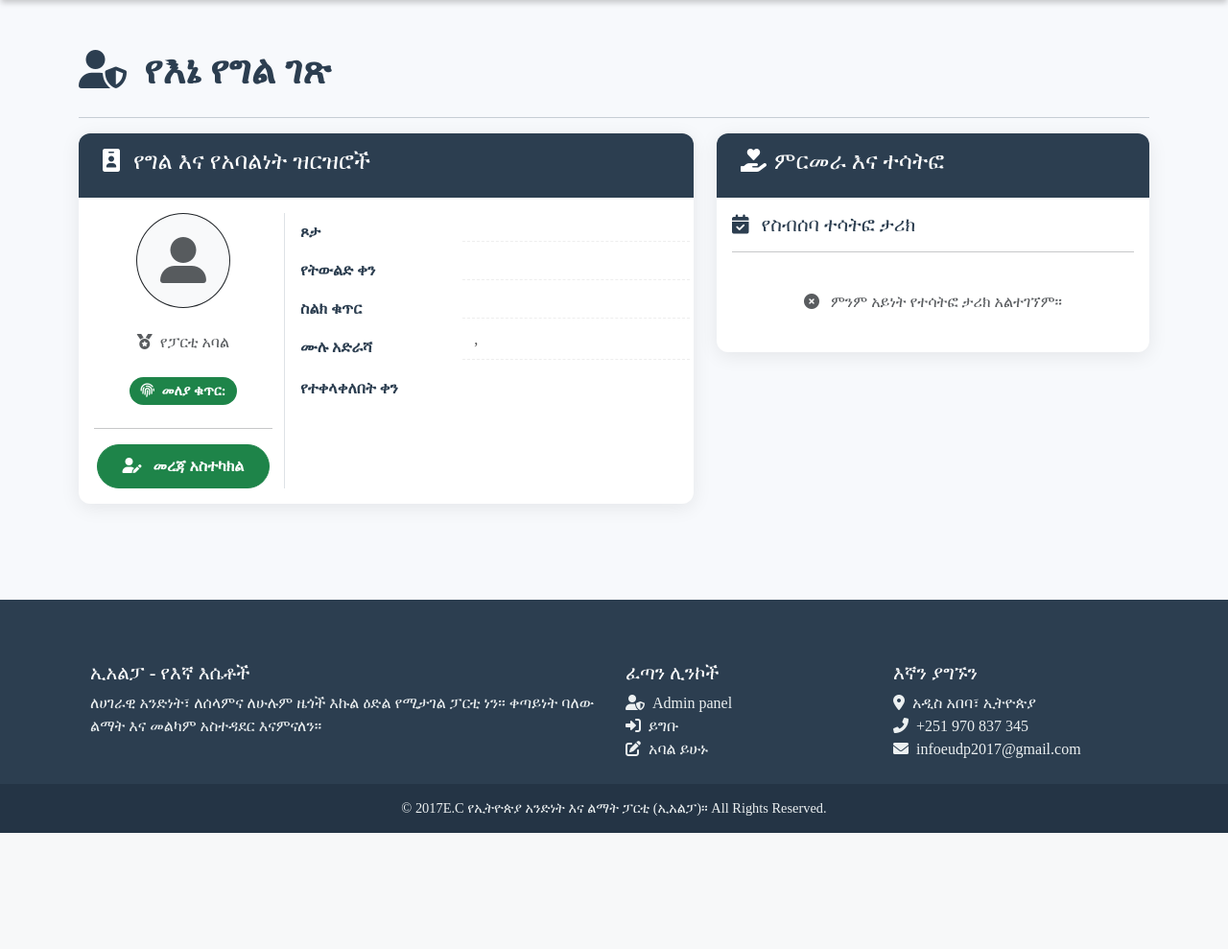
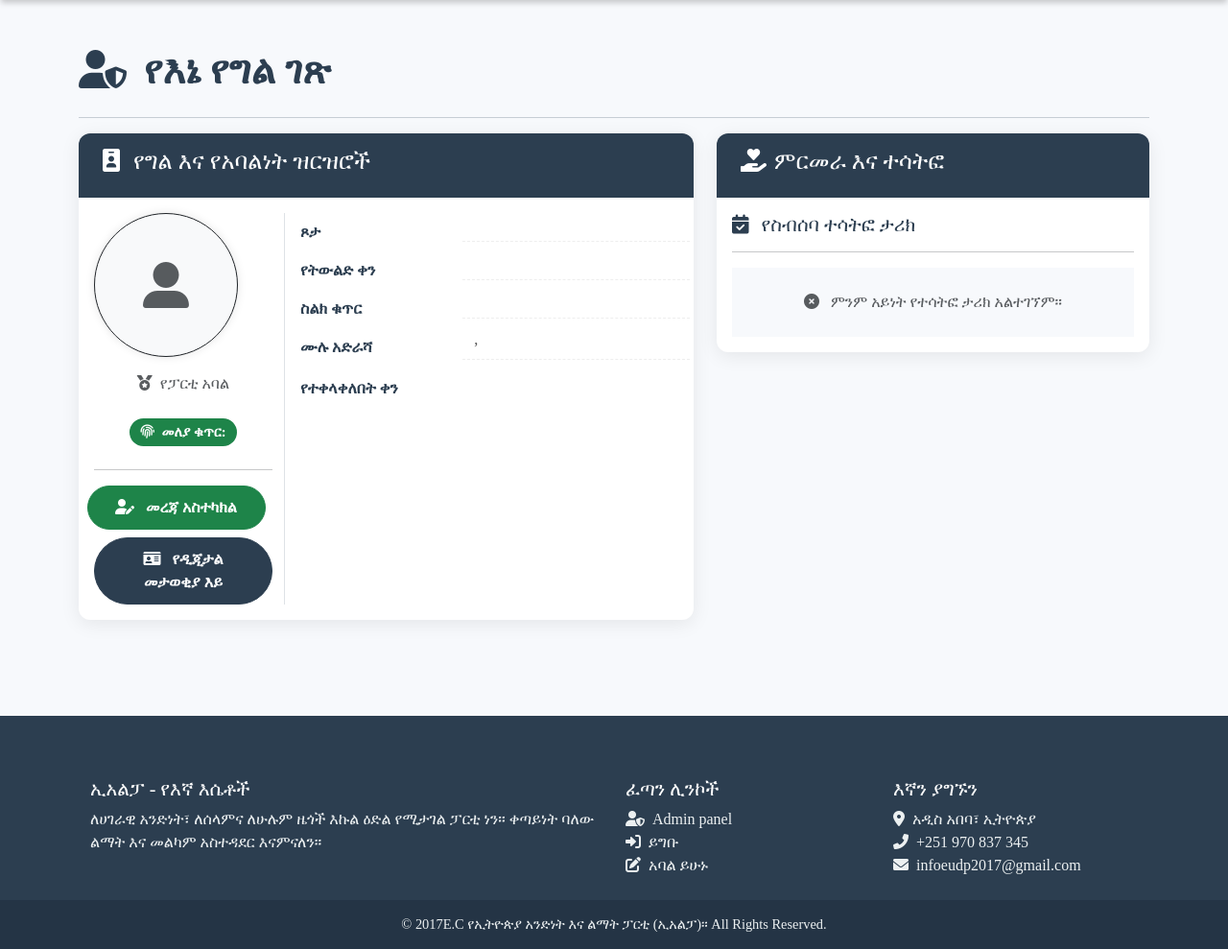
Before and after one commit to eudp-admin/eudp-members-Statistics, a Django app: template members/templates/members/profile.html in a window 1280 px wide. Shown: the part 70-1059 px from the top of the page at 96% size. Before the commit the page ends 938 px from the top, so only its background shows below. Run offline with Django 5.2, Linux system fonts and the light colour scheme; the template is opened without the code that fills it, so the values that code supplies are empty; some web fonts are replaced.

Commit message:
Update profile.html

```diff
--- a/members/templates/members/profile.html
+++ b/members/templates/members/profile.html
@@ -35,7 +35,8 @@
         width: 150px;
         height: 150px;
         object-fit: cover;
-        border: 3px solid var(--party-dark-bg); /* ጥቁር/ሰማያዊ ቀለበት */
+        /* የቦርደር ቀለም ጥቁር/ሰማያዊ ነው */
+        border: 3px solid var(--party-dark-bg);
         box-shadow: 0 0 10px rgba(0, 0, 0, 0.1);
     }
 
@@ -62,10 +63,12 @@
         font-size: 0.9rem;
         padding: 0.5em 0.8em;
         border-radius: 50px;
+        white-space: nowrap; /* ጽሁፉ እንዳይሰበር */
     }
 
-    /* የአዝራር ዘይቤ */
-    .btn-edit {
+    /* አዝራር ዘይቤዎች */
+    /* 1. መረጃ አስተካክል (ዋናው ቀለም - አረንጓዴ) */
+    .btn-edit-main {
         background-color: var(--party-primary-color);
         border-color: var(--party-primary-color);
         color: white;
@@ -73,10 +76,28 @@
         border-radius: 50px;
         padding: 10px 25px;
         transition: all 0.3s;
+        margin-right: 15px; /* ከሁለተኛው አዝራር ጋር ክፍተት */
     }
-    .btn-edit:hover {
+    .btn-edit-main:hover {
         background-color: var(--party-secondary-color);
         border-color: var(--party-secondary-color);
+        transform: translateY(-2px);
+    }
+
+    /* 2. መታወቂያ (ሁለተኛው ቀለም - ጨለማ) */
+    .btn-id-card {
+        background-color: var(--party-dark-bg);
+        border-color: var(--party-dark-bg);
+        color: white;
+        font-weight: 600;
+        border-radius: 50px;
+        padding: 10px 25px;
+        transition: all 0.3s;
+    }
+    .btn-id-card:hover {
+        background-color: #34495e;
+        border-color: #34495e;
+        transform: translateY(-2px);
     }
 
     /* የስብሰባ ዝርዝር */
@@ -86,6 +107,7 @@
         border-radius: 4px;
         padding: 12px;
         background-color: #fff;
+        box-shadow: 0 1px 3px rgba(0,0,0,0.05);
     }
 </style>
 
@@ -106,10 +128,11 @@
                         {% if member.photo %}
                             <img src="{{ member.photo.url }}" alt="{{ member.full_name }}" class="img-fluid rounded-circle mb-3 profile-photo">
                         {% else %}
-                            <div class="mb-3 d-inline-block p-4 bg-light rounded-circle border border-dark">
+                            <div class="mb-3 d-inline-block p-4 bg-light rounded-circle border border-dark profile-photo d-flex align-items-center justify-content-center">
                                 <i class="fas fa-user-alt fa-3x text-muted"></i>
                             </div>
                         {% endif %}
+
                         <h4 class="card-title" style="color: var(--party-dark-bg); font-weight: 600;">{{ member.full_name }}</h4>
                         <p class="text-muted"><i class="fas fa-medal me-1"></i> {{ member.party_role|default:"የፓርቲ አባል" }}</p>
 
@@ -118,9 +141,15 @@
                         </span>
 
                         <hr class="mt-4">
-                        <a href="{% url 'profile_update' %}" class="btn btn-edit">
-                            <i class="fas fa-user-edit me-2"></i> መረጃ አስተካክል
-                        </a>
+
+                        <div class="d-flex flex-column align-items-center">
+                            <a href="{% url 'profile_update' %}" class="btn btn-edit-main mb-2 w-100">
+                                <i class="fas fa-user-edit me-2"></i> መረጃ አስተካክል
+                            </a>
+                            <a href="{% url 'member_id_card' member.pk %}" class="btn btn-id-card w-100" target="_blank">
+                                <i class="fas fa-id-card me-2"></i> የዲጂታል መታወቂያ እይ
+                            </a>
+                        </div>
                     </div>
 
                     <div class="col-md-8">
@@ -181,7 +210,7 @@
                         </span>
                     </li>
                     {% empty %}
-                    <li class="list-group-item text-center text-muted py-4">
+                    <li class="list-group-item text-center text-muted py-4" style="background-color: var(--party-background);">
                         <i class="fas fa-times-circle me-2"></i> ምንም አይነት የተሳትፎ ታሪክ አልተገኘም።
                     </li>
                     {% endfor %}
```
